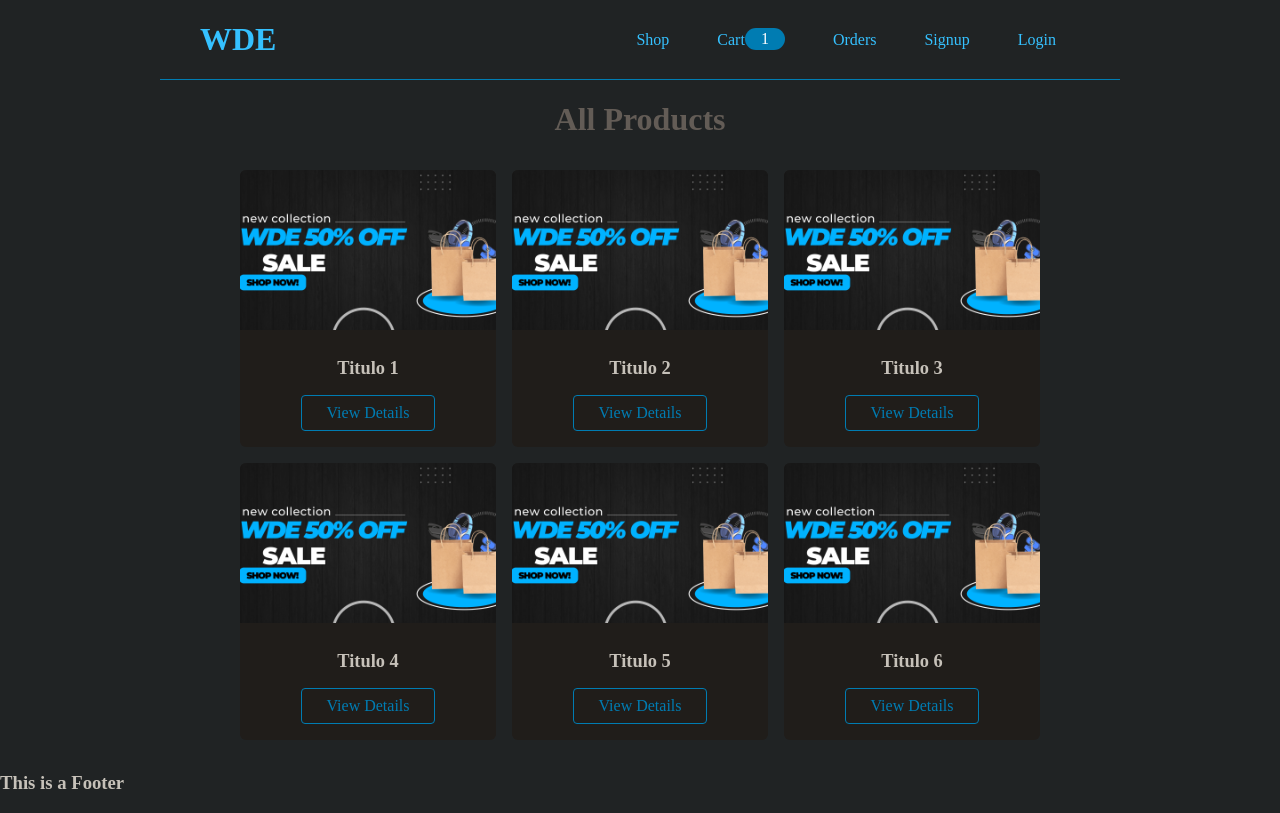
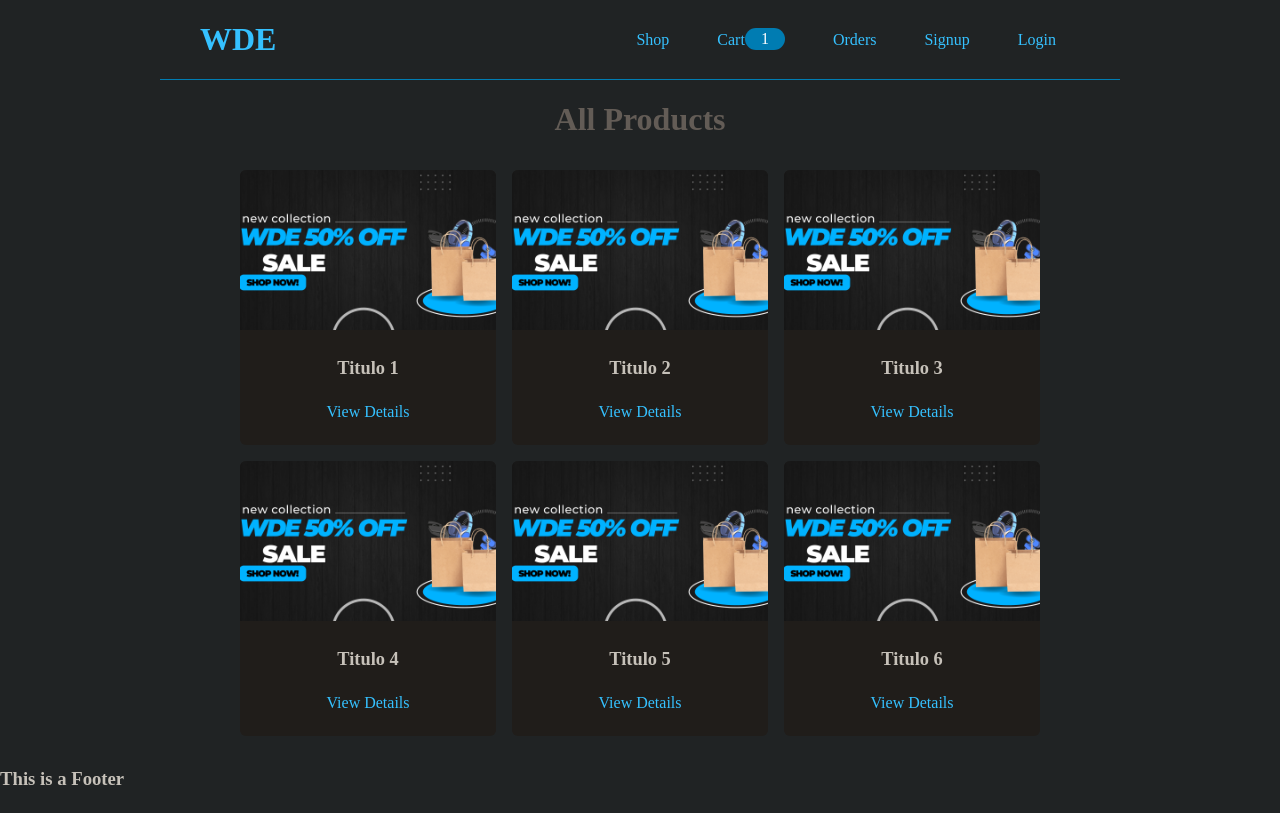
Before and after one commit to Arthur-Ferreira/WebDeveloperEssentials-APP, a React (Vite) app: page / in a window 1280 px wide. Built offline with nearby package versions, Linux system fonts and the light colour scheme.

Commit message:
Feat Development: Anchor update at ProductItem

```diff
--- a/src/components/molecules/ProductItem.tsx
+++ b/src/components/molecules/ProductItem.tsx
@@ -1,5 +1,4 @@
-import { Link } from "react-router-dom";
-import Button from "../atoms/Button";
+import Anchor from "../atoms/Anchor";
 
 type IProduct = {
   product: {
@@ -18,10 +17,10 @@ const ProductItem: React.FC<IProduct> = ({ product }) => {
         <h2>{product.title}</h2>
         <div className="product-item-actions">
           {/* <% if (locals.isAdmin) { %> */}
-          {/* <Button as={Link} $alt to={`/admin/products/${product.id}`}>View & Edit</Button>
-          <Button $alt data-productid={product.id} data-csrf="<%= locals.csrfToken %>">Delete</Button> */}
+          {/* <Anchor to={`/admin/products/${product.id}`}>View & Edit</Anchor>
+          <Anchor data-productid={product.id} data-csrf="<%= locals.csrfToken %>">Delete</Anchor> */}
           {/* id } else { %> */}
-          <Button as={Link} $alt to={`/products/${product.id}`}>View Details</Button>
+          <Anchor to={`/products/${product.id}`}>View Details</Anchor>
           {/* <% } %> */}
         </div>
       </div>
```
